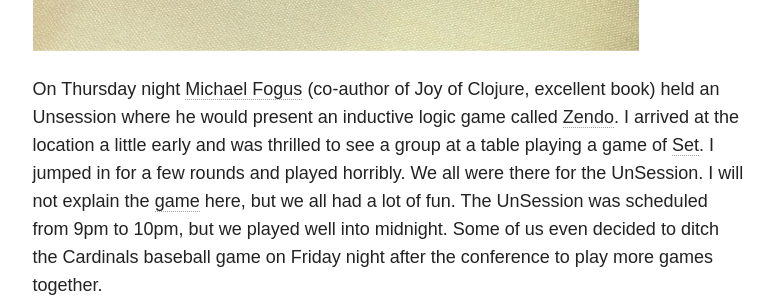
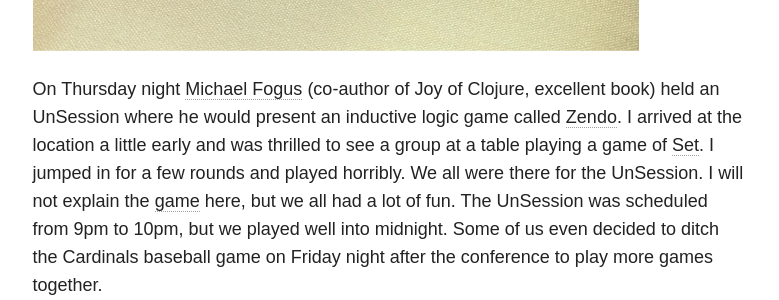
Before and after one commit to krisc/krisc.github.io, a Jekyll site: the page built from _posts/blog/2014-09-24-StrangeLoop2014.md, in a window 1280 px wide and 900 px high, scrolled down 5008 px. Shown: the part 181-481 px from the top of the window, without its empty margins (347-1126 px from the left). Built offline with Jekyll 4.4.1, drawn with Linux system fonts in a browser that asks for light colours; nearby versions of some CDN libraries; comment, search, counter and statistics services are not loaded.

```diff
--- a/_posts/blog/2014-09-24-StrangeLoop2014.md
+++ b/_posts/blog/2014-09-24-StrangeLoop2014.md
@@ -44,7 +44,7 @@ I've seen a [video](http://www.infoq.com/presentations/elm-reactive-programming)
 ##Having Fun
 ![One true Zendo koan and one false Zendo koan]({{ site.url }}/assets/zendo.png)
 
-On Thursday night [Michael Fogus](https://twitter.com/fogus) (co-author of Joy of Clojure, excellent book) held an Unsession where he would present an inductive logic game called [Zendo](http://en.wikipedia.org/wiki/Zendo_(game)). I arrived at the location a little early and was thrilled to see a group at a table playing a game of [Set](http://en.wikipedia.org/wiki/Set_(game)). I jumped in for a few rounds and played horribly. We all were there for the UnSession. I will not explain the [game](http://en.wikipedia.org/wiki/Zendo_(game)) here, but we all had a lot of fun. The UnSession was scheduled from 9pm to 10pm, but we played well into midnight. Some of us even decided to ditch the Cardinals baseball game on Friday night after the conference to play more games together.
+On Thursday night [Michael Fogus](https://twitter.com/fogus) (co-author of Joy of Clojure, excellent book) held an UnSession where he would present an inductive logic game called [Zendo](http://en.wikipedia.org/wiki/Zendo_(game)). I arrived at the location a little early and was thrilled to see a group at a table playing a game of [Set](http://en.wikipedia.org/wiki/Set_(game)). I jumped in for a few rounds and played horribly. We all were there for the UnSession. I will not explain the [game](http://en.wikipedia.org/wiki/Zendo_(game)) here, but we all had a lot of fun. The UnSession was scheduled from 9pm to 10pm, but we played well into midnight. Some of us even decided to ditch the Cardinals baseball game on Friday night after the conference to play more games together.
 
 Having a degree in Music Technology, I just had to see what [Jamison Dance](https://twitter.com/jergason)'s DOMStep talk was all about. Jamison was such a hilarious person with his constant joking and self-deprecating humour. I won't spoil the jokes so just watch the video. Using JavaScript's WebAudio API, he made a dubstep track in the browser. I even participated in the Strange Loop laptop orchestra. I might have to one-up Jamison and make a DOMnBass web app.
 
```
